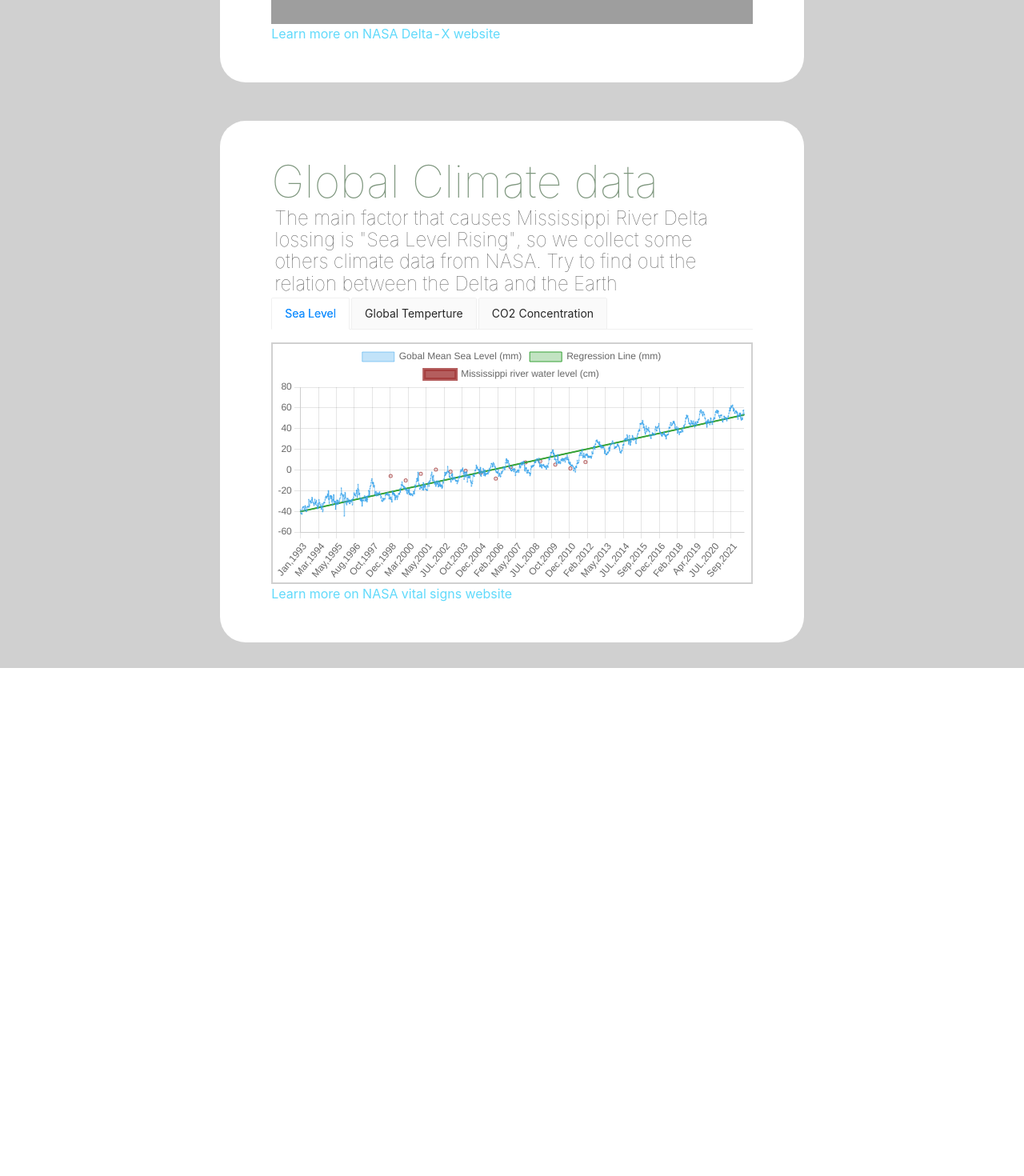
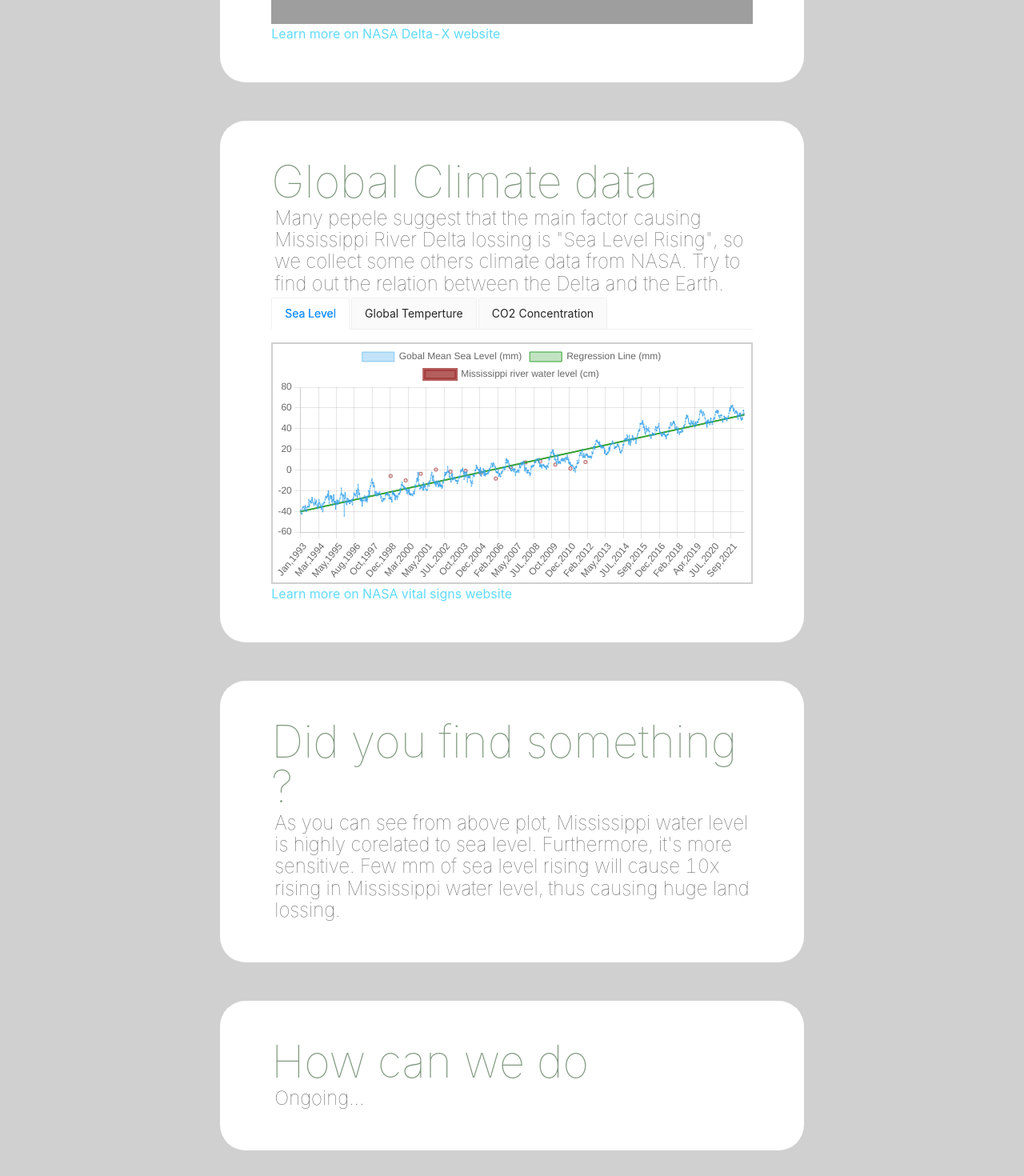
Before and after one commit to YellowJason/nasa_hack, a React (Create React App) app: page / in a window 1280 px wide. Shown: the part 695-2165 px from the top of the page at 80% size. Before the commit the page ends 1530 px from the top, so only its background shows below. Built offline with nearby package versions, Linux system fonts and the light colour scheme; grey boxes are pictures that could not be loaded.

Commit message:
feat: intro

```diff
--- a/src/App.js
+++ b/src/App.js
@@ -150,14 +150,23 @@ function App() {
       {/*Global datas*/}
       <div style={{ width:'60%', minWidth: '30rem', marginTop: "3rem",  align_self: 'center', padding:'3rem 4rem', background: 'white', borderRadius: '2rem'}}>
         <h1 className='block_title'>Global Climate data</h1>
-        <h1 className='intro'>The main factor that causes Mississippi River Delta lossing is "Sea Level Rising",
-        so we collect some others climate data from NASA. Try to find out the relation between the Delta and the Earth</h1>
+        <h1 className='intro'>Many pepele suggest that the main factor causing Mississippi River Delta lossing is "Sea Level Rising",
+        so we collect some others climate data from NASA. Try to find out the relation between the Delta and the Earth.</h1>
         <Tabs onChange={onChange} type="card" items={items}/>
         <div style={{border: '2px #D0D0D0 solid'}}>
           {imgKey==3? co2Plot : imgKey==2 ? tempPlot:seaPlot}
         </div>
         <a className="App-link" href="https://climate.nasa.gov/vital-signs/carbon-dioxide/" target="_blank" rel="noopener noreferrer">Learn more on NASA vital signs website</a>
       </div>
+      <div style={{ width:'60%', minWidth: '30rem', marginTop: "3rem",  align_self: 'center', padding:'3rem 4rem', background: 'white', borderRadius: '2rem'}}>
+        <h1 className='block_title'>Did you find something ?</h1>
+        <h1 className='intro'>As you can see from above plot, Mississippi water level is highly corelated to sea level.
+        Furthermore, it's more sensitive. Few mm of sea level rising will cause 10x rising in Mississippi water level, thus causing huge land lossing.</h1>
+      </div>
+      <div style={{ width:'60%', minWidth: '30rem', marginTop: "3rem",  align_self: 'center', padding:'3rem 4rem', background: 'white', borderRadius: '2rem'}}>
+        <h1 className='block_title'>How can we do</h1>
+        <h1 className='intro'>Ongoing...</h1>
+      </div>
     </div>
   );
 }
```
